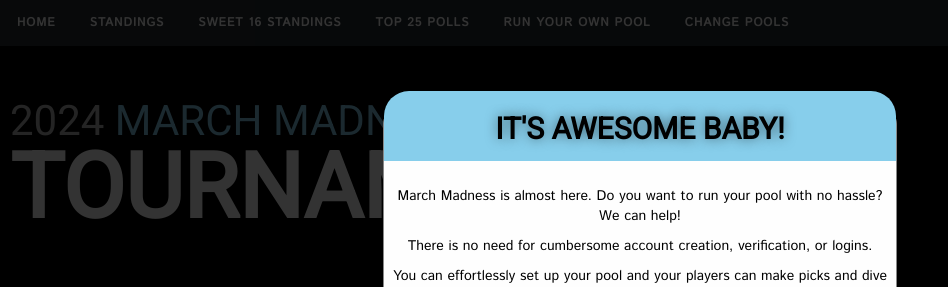
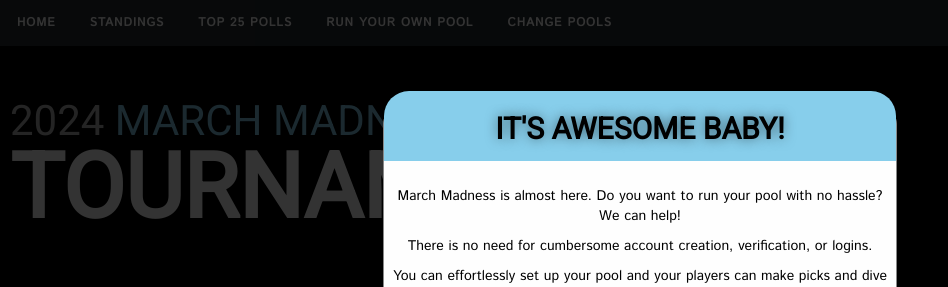
Before and after one commit to jimmygoogle/ncaa-python, a Flask app: page /contact in a window 1280 px wide. Shown: the top 287 px of the page, without its empty margins (0-948 px from the left). Run offline with Flask 3, Linux system fonts and the light colour scheme; data that the repository does not hold is empty; parts of the project's set-up code (start-up, migrations or seed data) failed here and were passed over; some libraries are stand-ins or nearby versions; some web fonts are replaced.

Commit message:
Hide Sweet 16 link until it can be fixed

```diff
--- a/project/templates/index.html
+++ b/project/templates/index.html
@@ -57,7 +57,7 @@
         <ul>
           <li><a href="/">HOME</a></li>
           <li><a href="/standings/full">STANDINGS</a></li>
-          <li><a href="/standings/sweetsixteen">SWEET 16 STANDINGS</a></li>
+          <!-- <li><a href="/standings/sweetsixteen">SWEET 16 STANDINGS</a></li> -->
           <li><a href="/polls">TOP 25 POLLS</a></li>
           <li><a href="/pricing">RUN YOUR OWN POOL</a></li>
           <li><a href="/pool">CHANGE POOLS</a></li>
```
